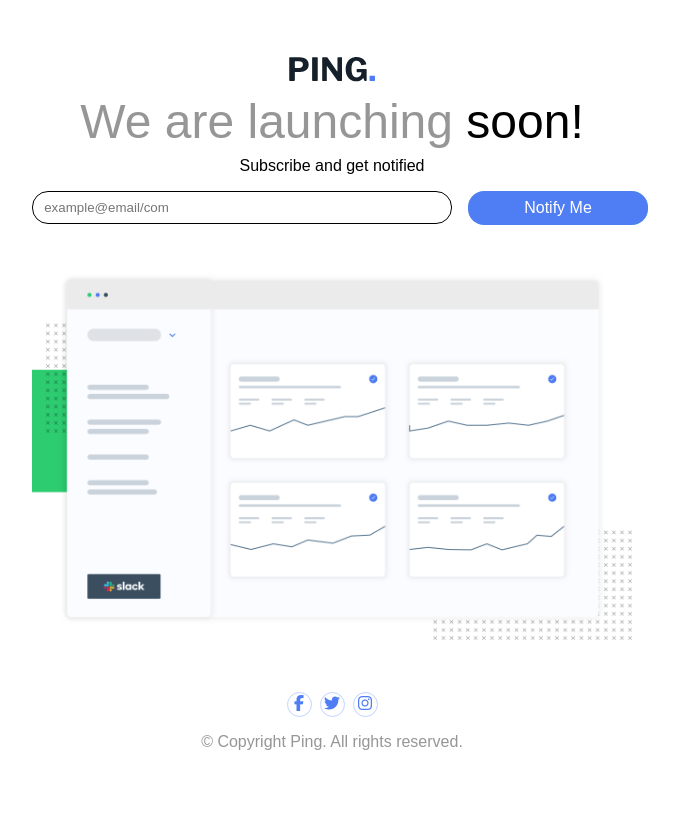
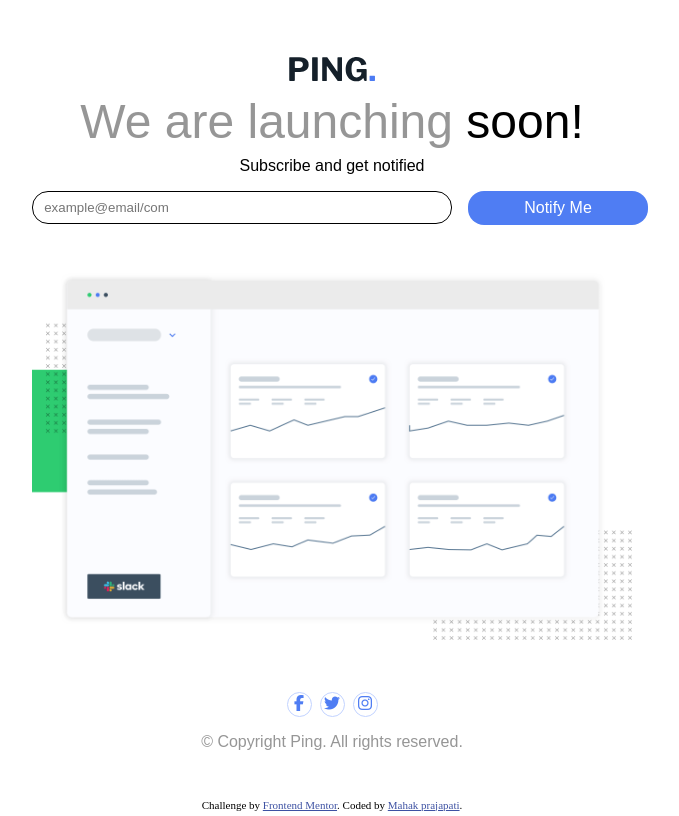
Before and after one commit to Mahakprajapati/ping-coming-soon-page-master, a plain HTML site: page index.html in a window 1280 px wide. Shown: the whole page, without its empty margins (308-987 px from the left). Drawn offline with Linux system fonts and the light colour scheme.

Commit message:
second commit

```diff
--- a/index.html
+++ b/index.html
@@ -7,6 +7,11 @@
     <link rel="stylesheet" href="style.css">
     <script src="script.js" defer></script>
     <link rel="stylesheet" href="https://cdnjs.cloudflare.com/ajax/libs/font-awesome/6.6.0/css/all.min.css">
+
+    <style>
+        .attribution { font-size: 11px; text-align: center; }
+        .attribution a { color: hsl(228, 45%, 44%); }
+      </style>
 </head>
 <body>
    <main>
@@ -34,6 +39,13 @@
         <p class="copyright"> &copy; Copyright Ping. All rights reserved.</p>
 
     </div>
+    <footer>
+        <p class="attribution">
+          Challenge by <a href="https://www.frontendmentor.io?ref=challenge" target="_blank">Frontend Mentor</a>.
+          Coded by <a href="#">Mahak prajapati</a>.
+        </p>
+      </footer>
    </main>
+
 </body>
 </html>
--- a/style.css
+++ b/style.css
@@ -6,7 +6,7 @@ body{
     display: flex;
     justify-content: center;
     align-items: center;
-    flex-direction: row;
+    flex-direction: column;
 }
 main{
     height: 100vh;
```
